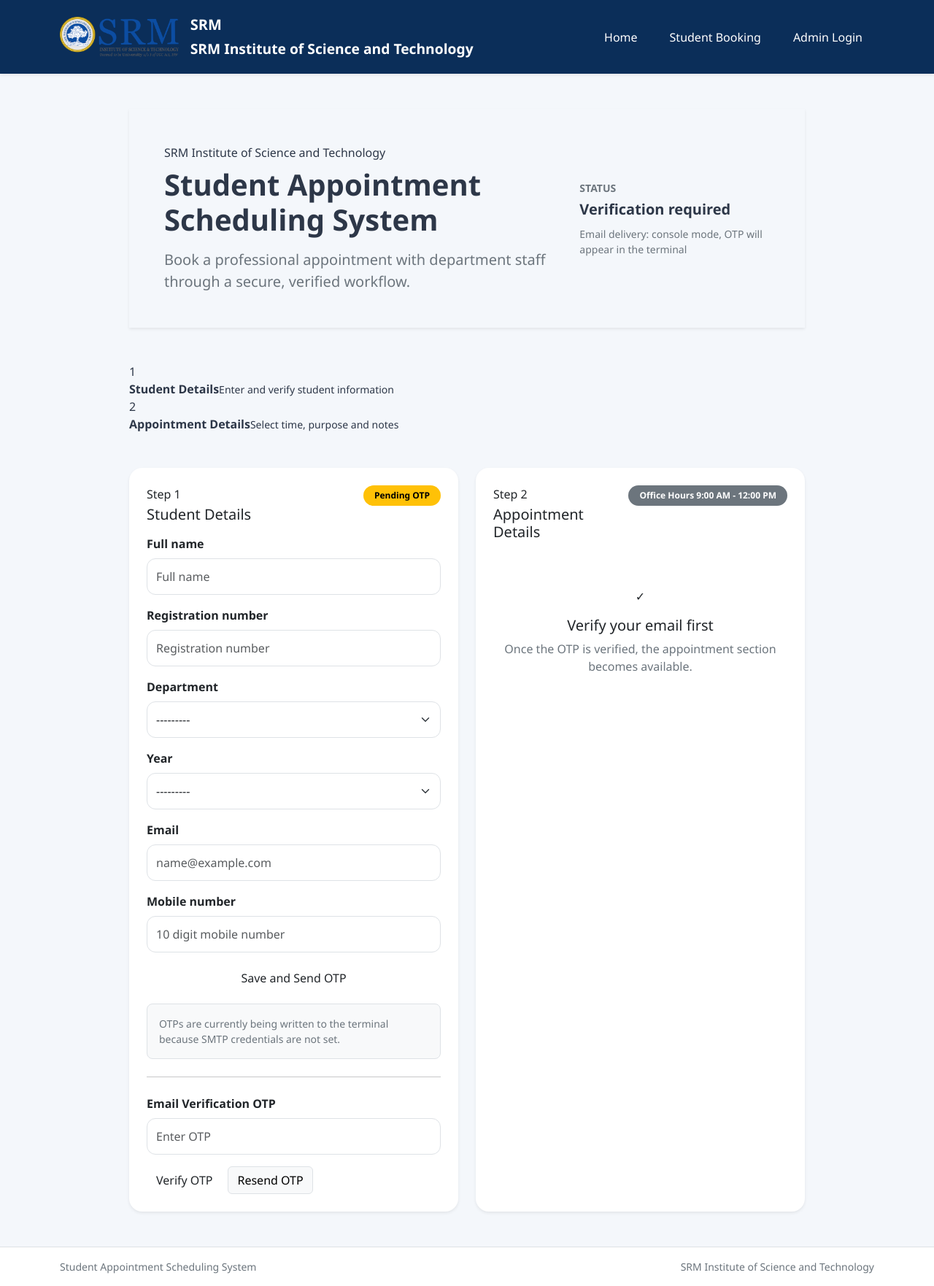
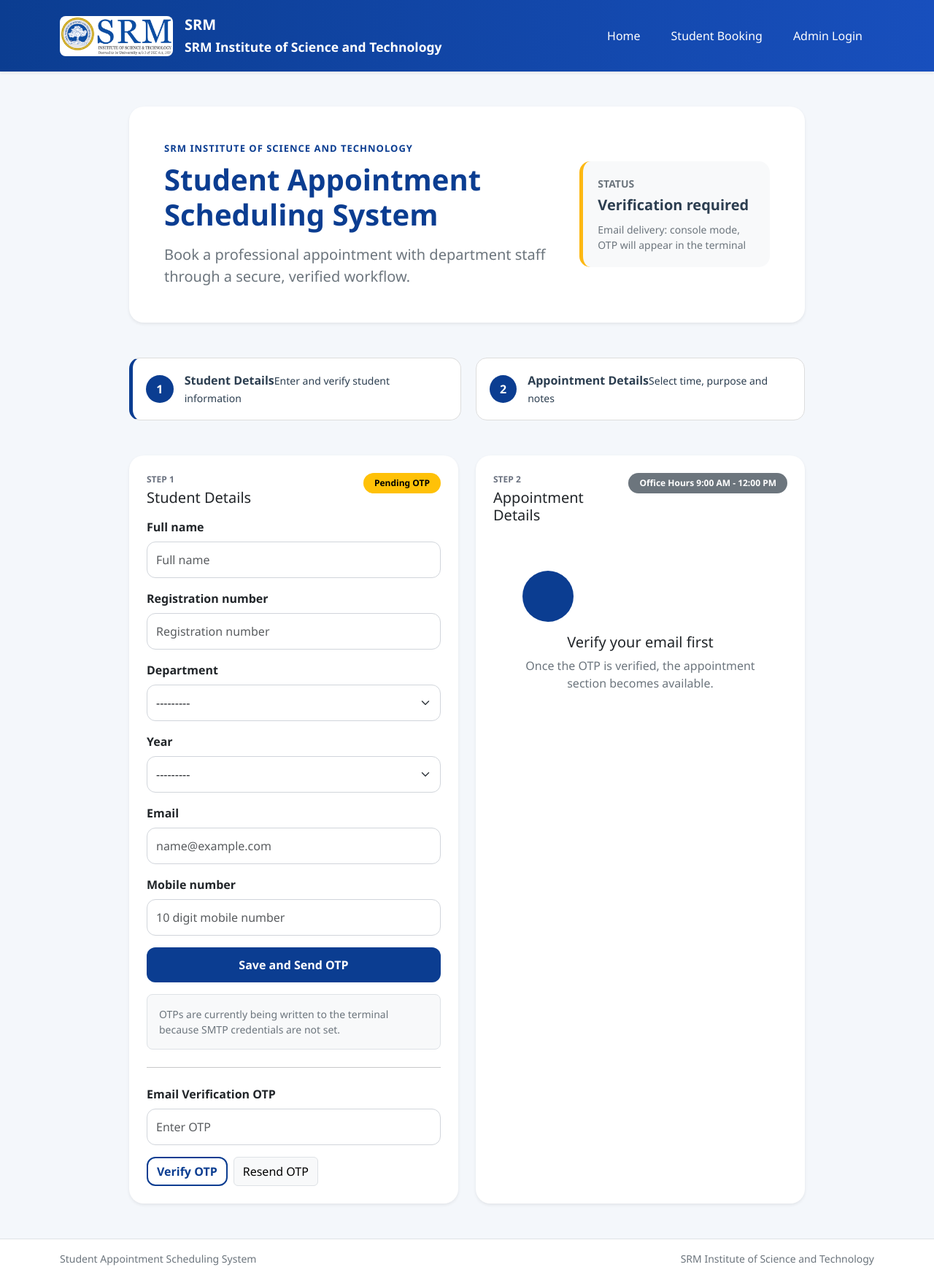
Before and after one commit to Justinjose-qwerty/srm-appointment-system, a Django app: page / in a window 1280 px wide. Shown: the whole page at 73% size. After the commit the page ends 1734 px from the top, so only its background shows below. Run offline with Django 5.2, Linux system fonts and the light colour scheme.

Commit message:
Professional SRM UI

```diff
--- a/static/css/style.css
+++ b/static/css/style.css
@@ -1,43 +1,43 @@
-/* =========================
-   SRM Professional Theme
-========================= */
-
 :root{
-    --primary:#0B2E59;
-    --secondary:#FFC72C;
-    --background:#F4F7FB;
-    --white:#ffffff;
-    --text:#2d3748;
+    --primary:#0B3D91;
+    --secondary:#FDB813;
+    --bg:#f4f7fb;
+    --white:#fff;
+    --text:#2c3e50;
+    --border:#e5e7eb;
 }
 
 body{
-    background:var(--background);
-    font-family: "Segoe UI", sans-serif;
+    background:var(--bg);
     color:var(--text);
+    font-family:"Segoe UI",sans-serif;
 }
 
 /* Navbar */
 
 .srm-navbar{
-    background:var(--primary);
+    background:linear-gradient(90deg,#0B3D91,#184fbd);
     padding:14px 0;
-    box-shadow:0 5px 18px rgba(0,0,0,.15);
+    box-shadow:0 5px 20px rgba(0,0,0,.15);
 }
 
 .navbar-brand{
-    color:white !important;
+    color:#fff!important;
     font-weight:700;
-    font-size:22px;
+    font-size:20px;
 }
 
 .navbar-brand img{
     border-radius:8px;
+    background:#fff;
+    padding:2px;
 }
 
 .nav-link{
-    color:white !important;
+    color:#fff!important;
     font-weight:500;
-    margin-left:12px;
+    margin-left:10px;
+    transition:.3s;
 }
 
 .nav-link:hover{
@@ -46,114 +46,145 @@ body{
 
 /* Hero */
 
-.hero{
-    background:white;
+.hero-panel{
+    background:#fff;
     border-radius:20px;
-    padding:50px;
-    margin-bottom:35px;
-    box-shadow:0 8px 25px rgba(0,0,0,.08);
+    box-shadow:0 10px 30px rgba(0,0,0,.08);
 }
 
-.hero h1{
-    color:var(--primary);
+.eyebrow{
+    color:#0B3D91;
+    text-transform:uppercase;
     font-weight:700;
+    letter-spacing:1px;
+    font-size:13px;
 }
 
-.hero p{
-    color:#666;
+.hero-panel h1{
+    color:#0B3D91;
+}
+
+.status-card{
+    background:#f8f9fa;
+    border-left:5px solid var(--secondary);
+    padding:20px;
+    border-radius:15px;
+}
+
+/* Stepper */
+
+.stepper{
+    display:flex;
+    justify-content:space-between;
+    gap:20px;
+    margin-bottom:25px;
+}
+
+.step{
+    flex:1;
+    background:#fff;
+    border-radius:15px;
+    padding:18px;
+    display:flex;
+    align-items:center;
+    gap:15px;
+    border:1px solid #ddd;
+}
+
+.step.active{
+    border-left:5px solid #0B3D91;
+}
+
+.step span{
+    width:38px;
+    height:38px;
+    border-radius:50%;
+    background:#0B3D91;
+    color:#fff;
+    display:flex;
+    align-items:center;
+    justify-content:center;
+    font-weight:bold;
 }
 
 /* Cards */
 
 .card{
     border:none;
-    border-radius:18px;
-    box-shadow:0 8px 22px rgba(0,0,0,.08);
+    border-radius:20px;
+    box-shadow:0 8px 25px rgba(0,0,0,.08);
 }
 
-/* Form */
+/* Labels */
+
+.section-label{
+    color:#6b7280;
+    font-size:12px;
+    text-transform:uppercase;
+    font-weight:700;
+}
+
+/* Inputs */
 
 .form-control,
-.form-select{
-    border-radius:12px;
-    padding:12px;
+.form-select,
+textarea{
+    border-radius:12px!important;
+    padding:12px!important;
+    border:1px solid #d1d5db;
 }
 
 .form-control:focus,
 .form-select:focus{
-    border-color:var(--primary);
-    box-shadow:0 0 10px rgba(11,46,89,.2);
+    border-color:#0B3D91;
+    box-shadow:0 0 10px rgba(11,61,145,.15);
 }
 
 /* Buttons */
 
-.btn-primary{
-    background:var(--primary);
+.btn-navy{
+    background:#0B3D91;
+    color:#fff;
     border:none;
     border-radius:12px;
-    padding:10px 25px;
+    padding:12px 25px;
+    font-weight:600;
 }
 
-.btn-primary:hover{
-    background:#15457e;
+.btn-navy:hover{
+    background:#082f70;
+    color:#fff;
 }
 
-.btn-warning{
-    background:var(--secondary);
-    border:none;
-    color:black;
+.btn-outline-navy{
+    border:2px solid #0B3D91;
+    color:#0B3D91;
     border-radius:12px;
+    font-weight:600;
 }
 
-/* Progress */
-
-.progress{
-    height:10px;
-    border-radius:20px;
+.btn-outline-navy:hover{
+    background:#0B3D91;
+    color:#fff;
 }
 
-.progress-bar{
-    background:var(--primary);
-}
-
-/* Tables */
-
-.table{
-    background:white;
-    border-radius:15px;
-    overflow:hidden;
-}
-
-.table thead{
-    background:var(--primary);
-    color:white;
-}
-
-/* Footer */
-
-footer{
-    margin-top:50px;
-    background:var(--primary);
-    color:white;
-    text-align:center;
-    padding:20px;
-}
-
-/* Badge */
+/* Badges */
 
 .badge{
-    border-radius:30px;
+    border-radius:25px;
     padding:8px 15px;
 }
 
-/* Animations */
+/* Empty state */
 
-.card,
-.hero{
-    transition:.3s;
+.empty-state{
+    padding:40px;
 }
 
-.card:hover,
-.hero:hover{
-    transform:translateY(-5px);
-}
+.empty-icon{
+    width:70px;
+    height:70px;
+    border-radius:50%;
+    background:#0B3D91;
+    color:#fff;
+    display:flex;
```
